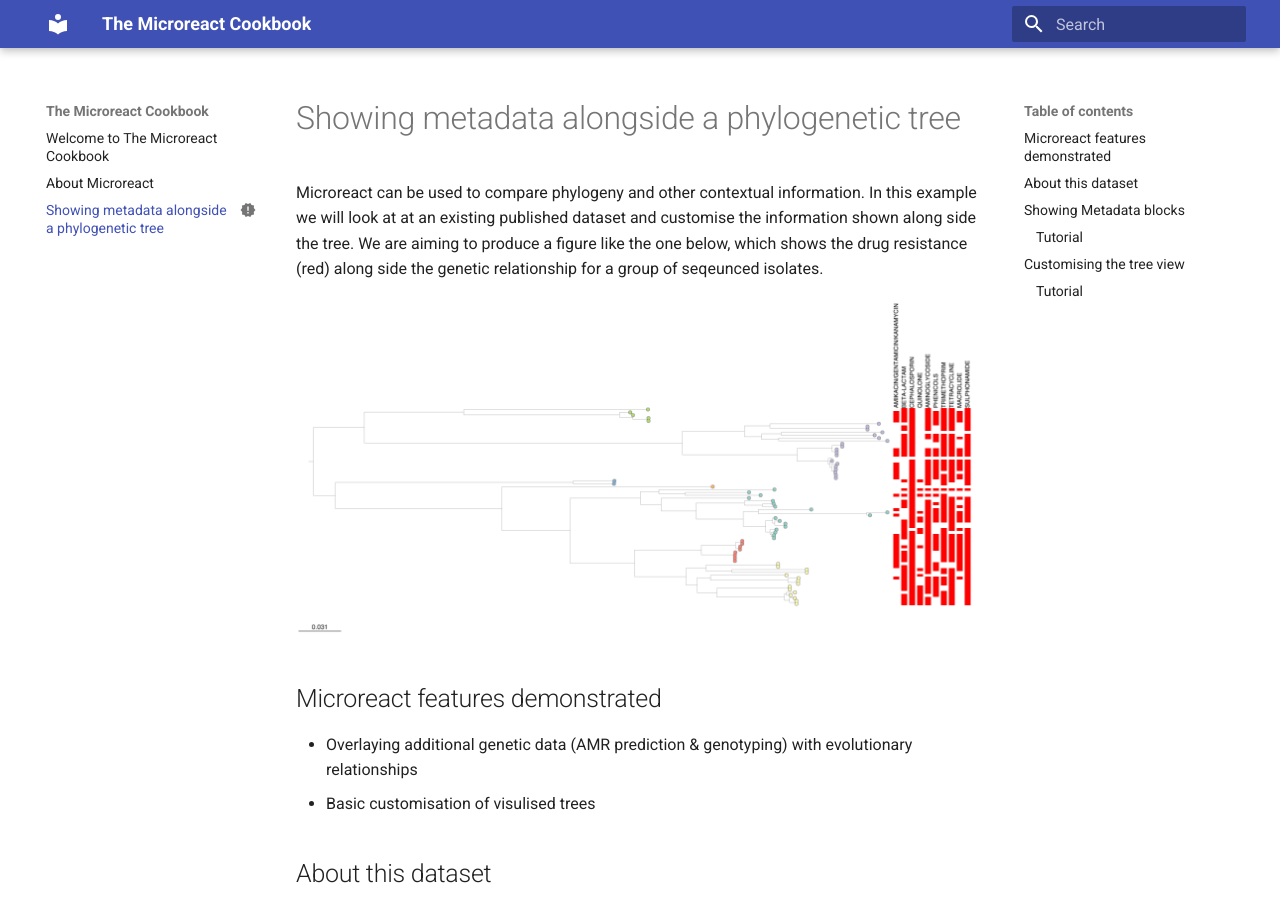
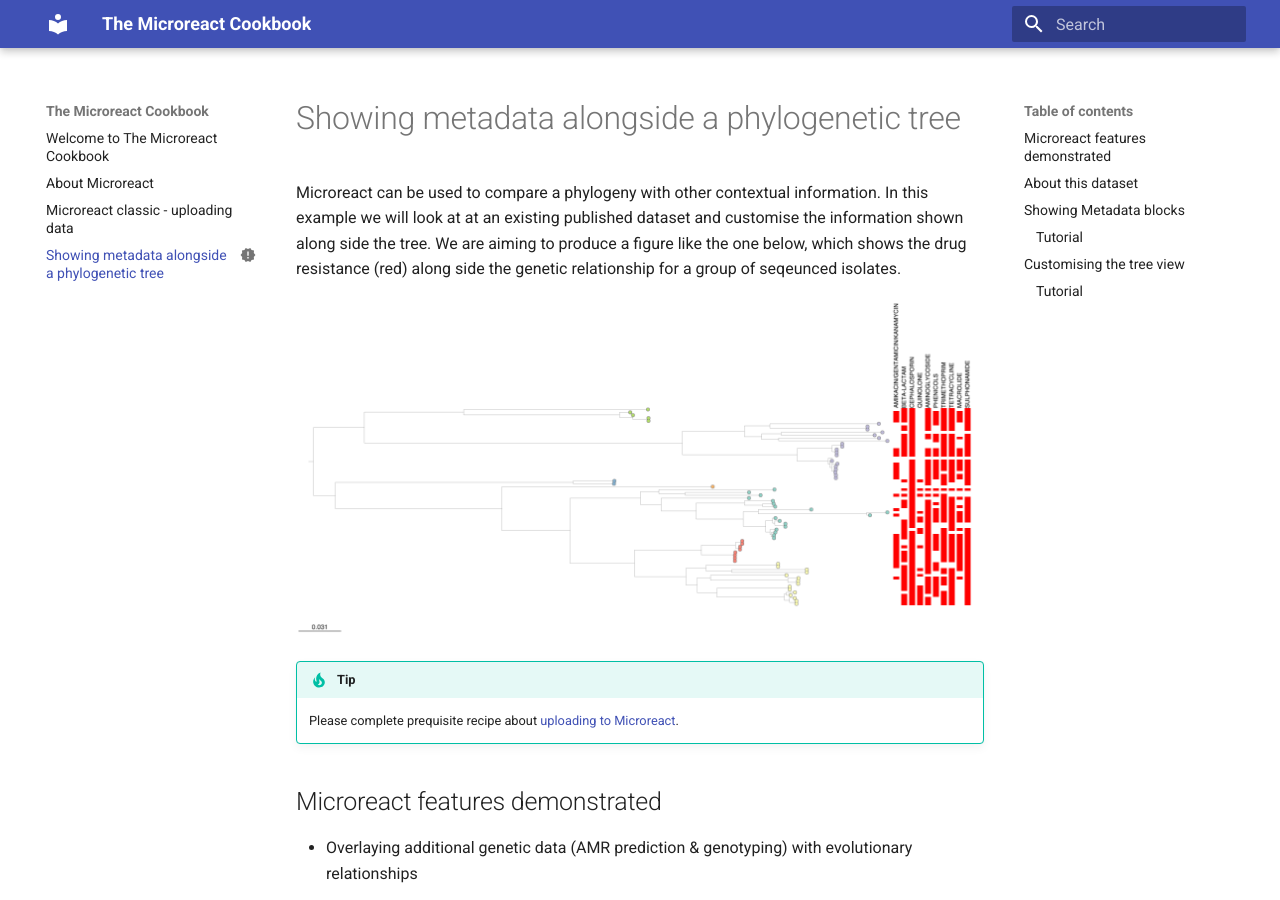
Before and after one commit to happykhan/microreact-cookbook, an MkDocs documentation site: the page built from docs/showing-metadata-blocks.md, in a window 1280 px wide and 900 px high. Built offline with MkDocs 1.6.1 and Material for MkDocs 9.7.7, drawn with Linux system fonts in a browser that asks for light colours.

Commit message:
basic upload

```diff
--- a/docs/recipe-1.md
+++ b/docs/showing-metadata-blocks.md
@@ -7,9 +7,12 @@
 date: 2024-03-26
 ---
 
-Microreact can be used to compare phylogeny and other contextual information. In this example we will look at at an existing published dataset and customise the information shown along side the tree. We are aiming to produce a figure like the one below, which shows the drug resistance (red) along side the genetic relationship for a group of seqeunced isolates.
+Microreact can be used to compare a phylogeny with other contextual information. In this example we will look at at an existing published dataset and customise the information shown along side the tree. We are aiming to produce a figure like the one below, which shows the drug resistance (red) along side the genetic relationship for a group of seqeunced isolates.
 
-![Map output from Microreact](./recipe-1/tree-example.png)
+![Map output from Microreact](./showing-metadata-blocks/tree-example.png)
+
+!!! tip
+    Please complete prequisite recipe about [uploading to Microreact](./basic-upload.md).
 
 ## Microreact features demonstrated
 
```
Also changed, not shown: docs/basic-upload.md (added, +79 -0 lines), docs/index.md (+2 -0 lines), docs/basic-upload/choose-palette.png (added), docs/basic-upload/colouring.png (added), docs/basic-upload/dash.png (added), docs/basic-upload/datafiles.png (added), docs/basic-upload/final-output.png (added), docs/basic-upload/main-dash.png (added), docs/basic-upload/select-id-column.png (added), docs/basic-upload/upload.png (added), docs/showing-metadata-blocks/map.png (renamed from docs/recipe-1/map.png), docs/showing-metadata-blocks/tree-example.png (renamed from docs/recipe-1/tree-example.png), docs/showing-metadata-blocks/tree.png (renamed from docs/recipe-1/tree.png).
